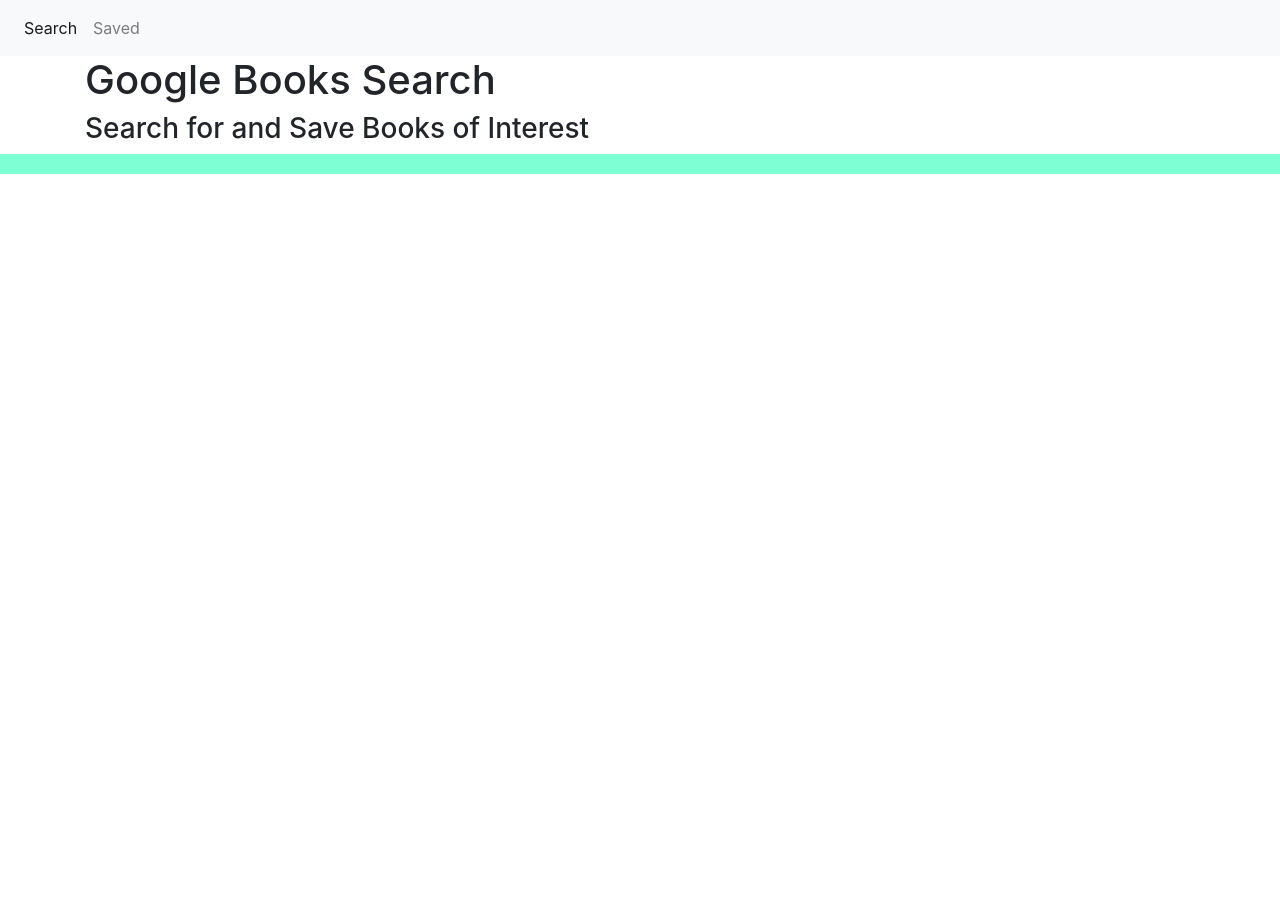
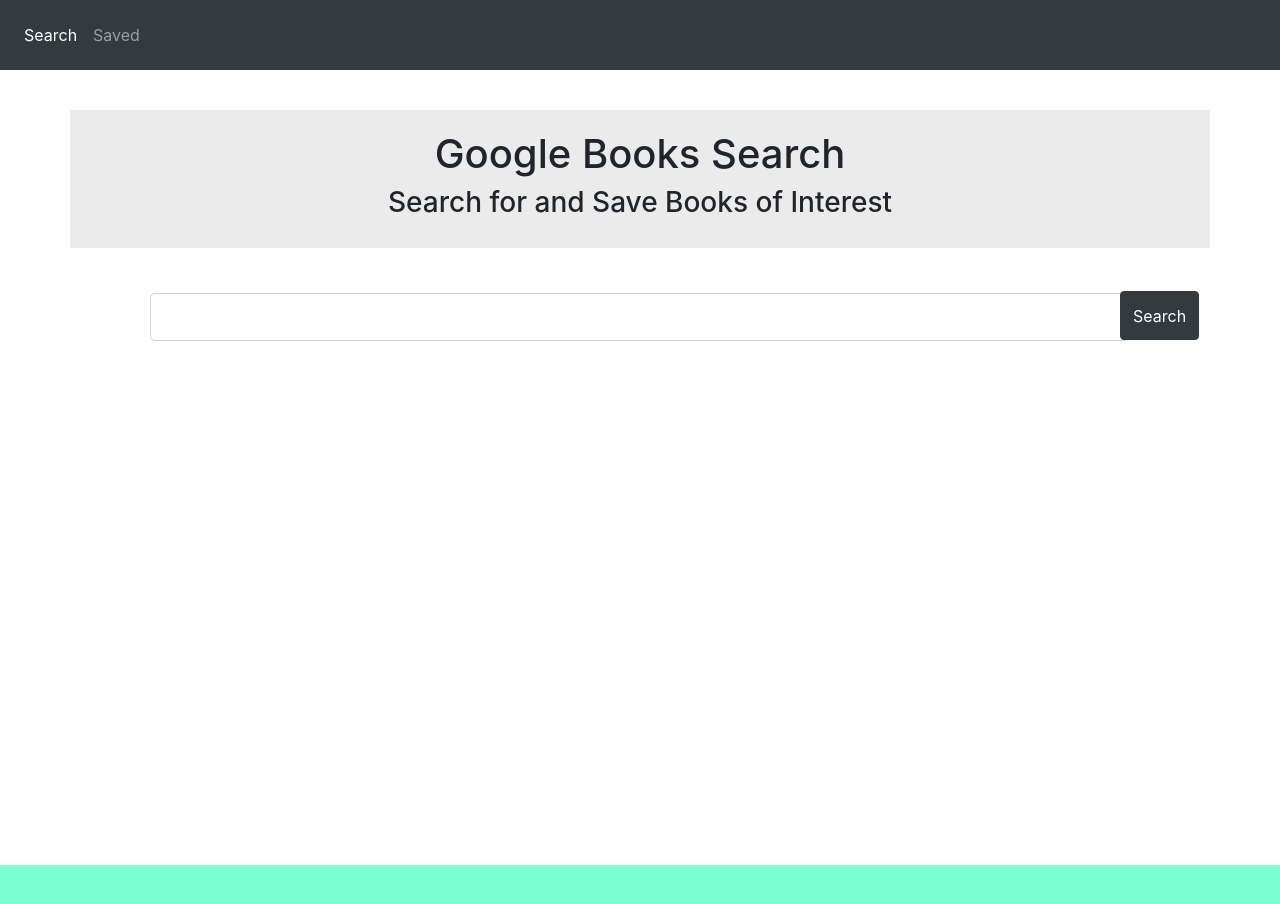
Before and after one commit to kaitlinkenney/google-books, a React (Create React App) app in the folder client/: page / in a window 1280 px wide. Shown: the top 904 px of the page. Before the commit the page ends 800 px from the top, so only its background shows below. Built offline with nearby package versions, Linux system fonts and the light colour scheme.

Commit message:
search page search bar added

```diff
--- a/client/src/components/footer.css
+++ b/client/src/components/footer.css
@@ -1,4 +1,5 @@
-footer {
-    padding: 10px;
+.footer {
+    padding: 30px;
     background-color: aquamarine;
+    margin-top: 500px;
 }
--- a/client/src/components/footer.js
+++ b/client/src/components/footer.js
@@ -4,7 +4,7 @@
 function Footer(){
     return (
    <div>
-    <footer>
+    <footer className="footer">
 
   </footer>
   </div>
--- /dev/null
+++ b/client/src/components/navbar.css
@@ -0,0 +1,3 @@
+.navbar {
+  height: 70px;
+}
--- a/client/src/components/navbar.js
+++ b/client/src/components/navbar.js
@@ -1,10 +1,11 @@
 import React from "react";
 import { Link } from "react-router-dom";
+import "./navbar.css";
 
 function Navbar(props) {
     return (
         <div >
-            <nav className="navbar navbar-expand-lg navbar-light bg-light">
+            <nav className="navbar navbar-expand-lg bg-dark navbar-dark">
 
       <div>
         <ul className="navbar-nav">
@@ -23,7 +24,7 @@
           <li className="nav-item">
             <Link
               to="/saved"
-              className={window.location.pathname === "/discover" ? "nav-link active" : "nav-link"}
+              className={window.location.pathname === "/saved" ? "nav-link active" : "nav-link"}
             >
               Saved
             </Link>
--- a/client/src/components/results.js
+++ b/client/src/components/results.js
@@ -0,0 +1,12 @@
+import React from "react";
+import "./results.css";
+
+function Results (){
+    return (
+<div>
+
+</div>
+    )
+}
+
+export default Results;
--- /dev/null
+++ b/client/src/components/searchbar.css
@@ -0,0 +1,11 @@
+#searchBook {
+    padding-top: 45px;
+    margin-right: 150px;
+    margin-left: 150px;
+}
+
+.btn-dark {
+    margin-left: 1120px;
+    margin-top: -77px;
+    height: 49px;
+}
--- a/client/src/components/searchbar.js
+++ b/client/src/components/searchbar.js
@@ -0,0 +1,15 @@
+import React from "react";
+import "./searchbar.css";
+
+function Searchbar() {
+    return (
+        <div>
+            <form id="searchBook">
+                <input class="form-control form-control-lg" type="text"/>
+        </form>
+        <button type="submit" className="btn btn-dark">Search</button>
+        </div>
+    )
+}
+
+export default Searchbar;
--- /dev/null
+++ b/client/src/components/title.css
@@ -0,0 +1,16 @@
+.container {
+    margin-left: 200px;
+    margin-right: 200px;
+    margin-top: 40px;
+    justify-items: center;
+    background-color: rgb(235, 235, 235);
+    padding: 20px;
+}
+
+h1 {
+    text-align: center;
+}
+
+h3 {
+    text-align: center;
+}
--- a/client/src/components/title.js
+++ b/client/src/components/title.js
@@ -1,4 +1,5 @@
 import React from "react";
+import "./title.css";
 
 function Title () {
     return (
--- a/client/src/pages/search.js
+++ b/client/src/pages/search.js
@@ -2,10 +2,16 @@
 import API from "../utils/API";
 import { Link } from "react-router-dom";
 import Title from "../components/title";
+import Searchbar from "../components/searchbar";
+import Results from "../components/results";
 
 function Search () {
     return (
+        <div>
         <Title/>
+        <Searchbar />
+        <Results />
+        </div>
     )
 }
 export default Search;
```
Also changed, not shown: client/src/components/results.css (added).
